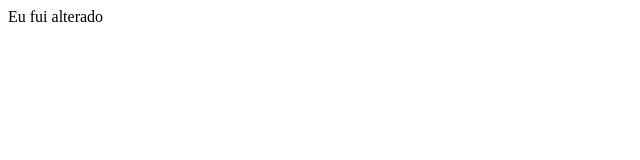
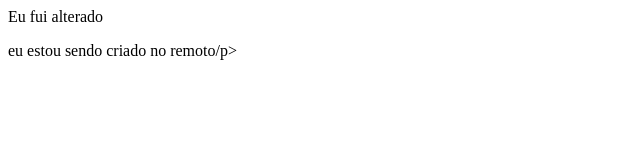
Before and after one commit to erikafeijo/myfisrtproject, a plain HTML site: page index.html in a window 1280 px wide. Shown: the whole page, without its empty margins (0-640 px from the left). Drawn offline with Linux system fonts and the light colour scheme.

Commit message:
colocando a mensagem no index.html

```diff
--- a/index.html
+++ b/index.html
@@ -8,5 +8,6 @@
 </head>
 <body>
     Eu fui alterado
+    <p> eu estou sendo criado no remoto/p>
 </body>
 </html>
```
